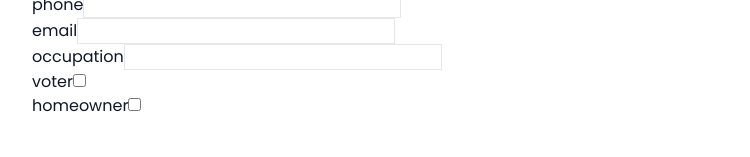
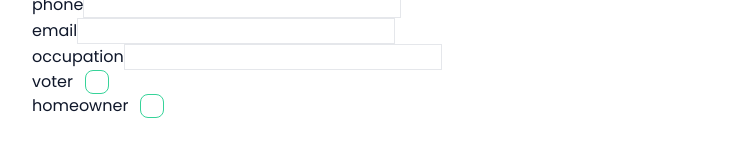
Before and after one commit to jazztinecruz/victoria-reyes, a Next.js app: page /signin in a window 1280 px wide. Shown: the part 437-594 px from the top of the page, without its empty margins (256-1006 px from the left). Built offline with nearby package versions, Linux system fonts and the light colour scheme.

Commit message:
Convert to daisy ui checkbox

```diff
--- a/components/elements/field/checkbox.tsx
+++ b/components/elements/field/checkbox.tsx
@@ -26,7 +26,7 @@ const Checkbox = ({
   };
 
   return (
-    <div>
+    <div className="flex items-center gap-3">
       <label htmlFor={fieldId}>{label}</label>
       <input
         id={fieldId}
@@ -35,7 +35,7 @@ const Checkbox = ({
         defaultChecked={defaultChecked}
         disabled={disabled}
         onChange={handleOnChange}
-        className={`${className}`}
+        className="checkbox checkbox-success "
       />
     </div>
   );
```
